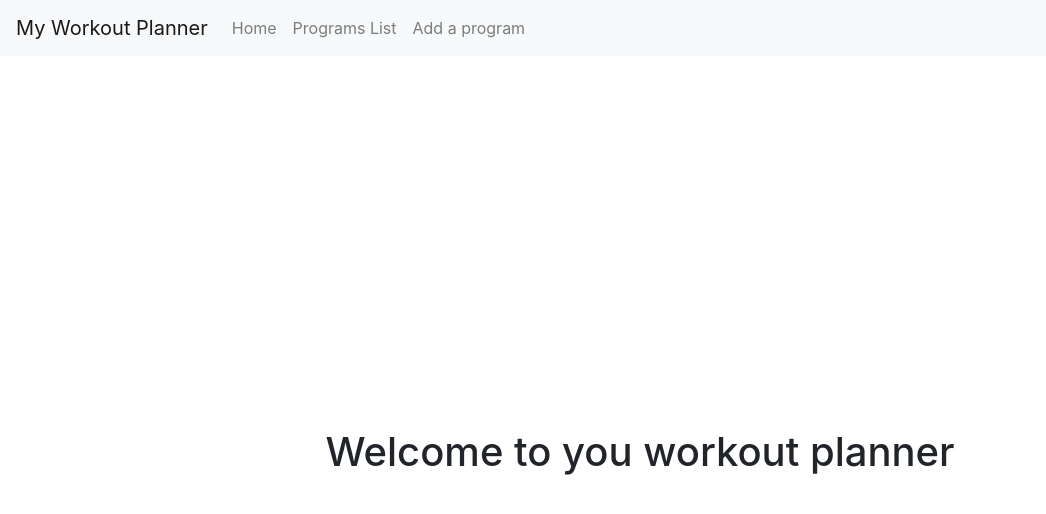
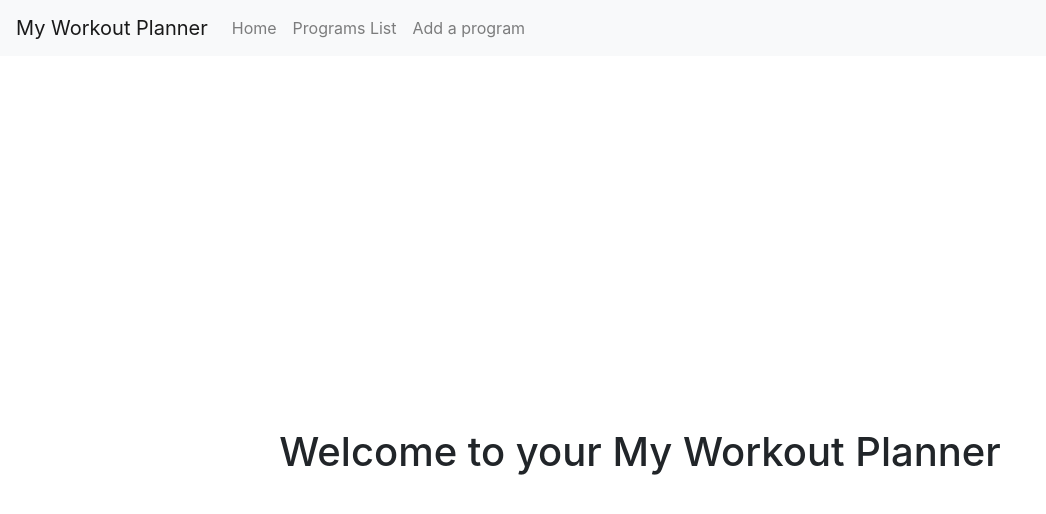
Before and after one commit to kheyro/workout-program, a React (Create React App) app in the folder client/: page / in a window 1280 px wide. Shown: the top 514 px of the page, without its empty margins (0-1046 px from the left). Built offline with nearby package versions, Linux system fonts and the light colour scheme.

Commit message:
Fix typo on welcome page

```diff
--- a/client/src/components/Welcome.js
+++ b/client/src/components/Welcome.js
@@ -3,7 +3,7 @@ import React from 'react';
 const Welcome = () =>
   <div className="row align-items-center h-100">
     <div className="col">
-      <h1 className="text-center">Welcome to you workout planner</h1>
+      <h1 className="text-center">Welcome to your My Workout Planner</h1>
     </div>
   </div>;
 
```
